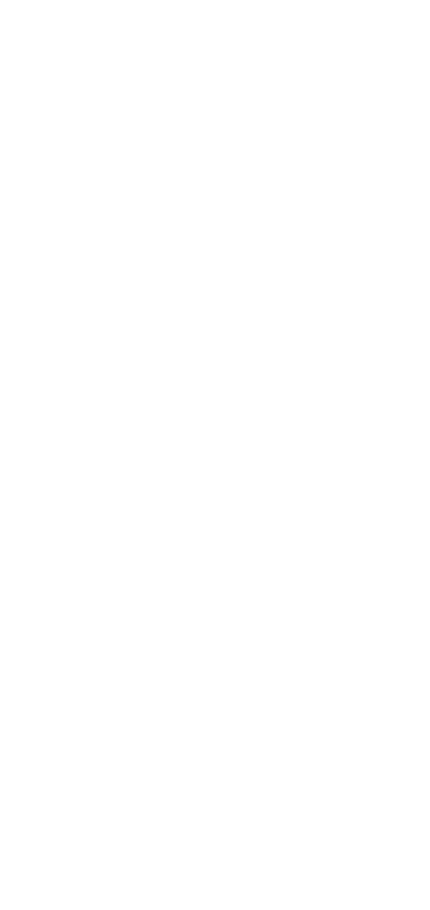
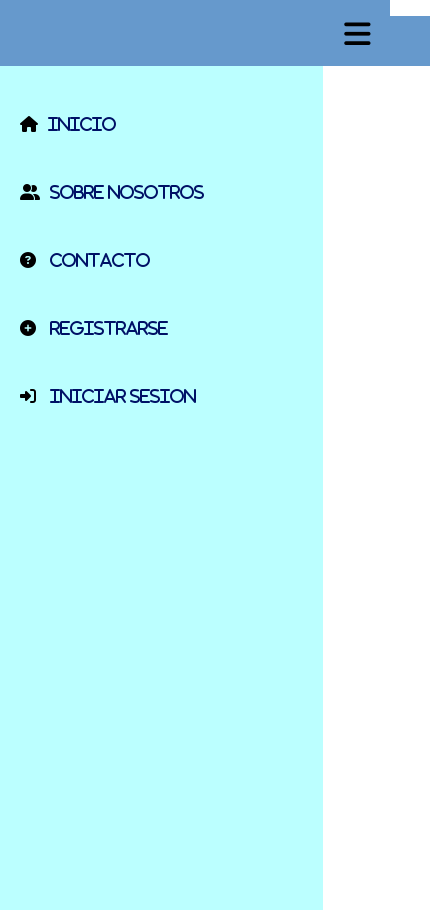
Before and after one commit to LucasFasolato/RosarioNights, a React (Create React App) app in the folder rosarionights/: page /home in a window 390 px wide. Before the commit this address had no page. Shown: the whole page, 430 px wide, since content can reach past the window. Before the commit the page ends 844 px from the top, so only its background shows below. Built offline with nearby package versions, Linux system fonts and the light colour scheme.

Commit message:
create FrontPage and NavBar, add some links (href)
create FrontPage and NavBar, add some links (href), the frontPage is empty, only has the navbar

```diff
--- a/rosarionights/src/App.js
+++ b/rosarionights/src/App.js
@@ -3,6 +3,7 @@
 import { Navigate, Route, Routes, BrowserRouter as Router } from "react-router-dom";
 import SignUp from "./SignUp/SignUp"
 import SignIn from "./SignIn/SignIn"
+import FrontPage from "./FrontPage/FrontPage"
 
 function AppWrapper() {
   return (
@@ -11,6 +12,7 @@
         <Route path="/" element={<Navigate to="/register" />} />
         <Route path="/register" element={<SignUp />} />
         <Route path="/login" element={<SignIn />} />
+        <Route path="/home" element={<FrontPage />} />
       </Routes>
     </div>
   );
--- /dev/null
+++ b/rosarionights/src/FrontPage/FrontPage.css
@@ -0,0 +1,125 @@
+.nav__responsive-ul {
+    display: none;
+  }
+
+  .nav {
+    background-color: #005;
+    width: 100%;
+    z-index: 200;
+    margin-top: -16px;
+  }
+
+  .nav__li {
+    display: block;
+    padding: 20px 30px;
+    color: #fff;
+    /* text-align: right; */
+    /* margin-right: 30px; */
+    cursor: pointer;
+  }
+
+  .nav__li a {
+    color: #fff;
+    margin-left: 5px;
+    text-decoration: none;
+  }
+
+  .nav__li:hover {
+    color: #06f;
+  }
+  .nav__li:hover > a {
+    color: #06f;
+  }
+
+  .nav__li-right {
+    display: block;
+    padding: 10px;
+    color: #fff;
+    text-align: right;
+    margin-right: 30px;
+    justify-content: right;
+    cursor: pointer;
+  }
+
+  .nav__li-right a {
+    color: #fff;
+    margin-left: 5px;
+    text-decoration: none;
+  }
+
+  .nav__li-right:hover {
+    color: #06f;
+  }
+  .nav__li-right:hover > a {
+    color: #06f;
+  }
+
+  .nav__responsive-button-container {
+    position: absolute;
+    top: 0px;
+    left: 0px;
+    width: 100vw;
+    font-size: 30px;
+    background-color: #69c;
+    height: 50px;
+    text-align: right;
+    z-index: 100;
+    padding: 20px 0px 0px 0px;
+    margin-top: -20px;
+  }
+
+  .nav__responsive-button {
+    margin-right: 5%;
+  }
+
+  @media only screen and (max-width: 610px) {
+    .nav__ul {
+      display: none;
+    }
+
+    .nav__li-container {
+      position: absolute;
+      top: -1000px;
+      left: 0px;
+      background-color: #bff;
+      margin-top: 50px;
+      transition: all 0.85s;
+      width: 75%;
+    }
+
+    .nav__responsive-ul {
+      z-index: 99;
+      display: block;
+      position: absolute;
+      top: 0px;
+      width: 100%;
+      background-color: #69c;
+      height: 50px;
+    }
+
+    .nav__responsive-ul:hover > .nav__li-container {
+      top: 0px;
+      height: 100vh;
+    }
+
+    .nav__responsive-button:hover > .signup-content, .flex-container{
+      display: none;
+    }
+
+    .nav__responsive-li {
+      width: 100%;
+      padding: 20px 20px;
+      margin-top: 30px;
+      margin-bottom: -30px;
+    }
+
+    .nav__responsive-li a {
+      color: #016;
+      text-decoration: none;
+      padding: 10px;
+    }
+    .nav {
+      height: 55px;
+      background-color: #69c;
+    }
+  }
--- /dev/null
+++ b/rosarionights/src/FrontPage/FrontPage.js
@@ -0,0 +1,39 @@
+import React from 'react'
+import "./FrontPage.css"
+import {useNavigate } from "react-router-dom";
+import "https://kit.fontawesome.com/0c38f8891c.js";
+function FrontPage() {
+    const navigate = useNavigate();
+  return (
+    <div>
+        <div>
+            <header>
+                <nav className='nav'>
+                    <ul className='nav__ul'>
+                        <li className='nav__li fas fa-home'><a href="#"> Inicio</a></li>
+                        <li className='nav__li fas fa-user-friends'><a href="#"> Sobre nosotros</a></li>
+                        <li className='nav__li fas fa-question-circle'><a target="_BLANK" href="https://www.instagram.com/lucasfasolato/"> Contacto</a></li>
+                        <li className='nav__li-right fa-solid fa-circle-plus'><a onClick={() => navigate("/register")}> Registrarse</a></li>
+                        <li className='nav__li-right fa-solid fa-right-to-bracket'><a onClick={() => navigate("/login")}> Iniciar Sesion</a></li>
+                    </ul>
+                    <ul className='nav__responsive-ul'>
+                        <div className='nav__responsive-button-container'>
+                            <div className='nav__responsive-button fas fa-bars'></div>
+                        </div>
+
+                        <div className='nav__li-container'>
+                            <li className='nav__responsive-li fas fa-home'><a onClick={() => navigate("/home")}>Inicio</a></li>
+                            <li className='nav__responsive-li fas fa-user-friends'><a href="#">Sobre nosotros</a></li>
+                            <li className='nav__responsive-li fas fa-question-circle'><a target="_BLANK" href="https://www.instagram.com/lucasfasolato/"> Contacto</a></li>
+                            <li className='nav__responsive-li fa-solid fa-circle-plus'><a onClick={() => navigate("/register")}> Registrarse</a></li>
+                            <li className='nav__responsive-li fa-solid fa-right-to-bracket'><a onClick={() => navigate("/login")}> Iniciar Sesion</a></li>
+                        </div>
+                    </ul>
+                </nav>
+            </header>
+        </div>
+    </div>
+  )
+}
+
+export default FrontPage
--- a/rosarionights/src/SignIn/SignIn.js
+++ b/rosarionights/src/SignIn/SignIn.js
@@ -17,10 +17,10 @@
                     </div>
                     <div className='button-container'>
                         <div className='form__section'>
-                            <button type="button" className='form__button'onClick={() => navigate("/register")}>Atras</button>
+                            <button type="button" className='form__button' onClick={() => navigate("/register")}>Atras</button>
                         </div>
                         <div className='form__section'>
-                            <input type="submit" className='form__button'></input>
+                            <input type="submit" className='form__button' onClick={() => navigate("/home")}></input>
                         </div>
                     </div>
 
```
